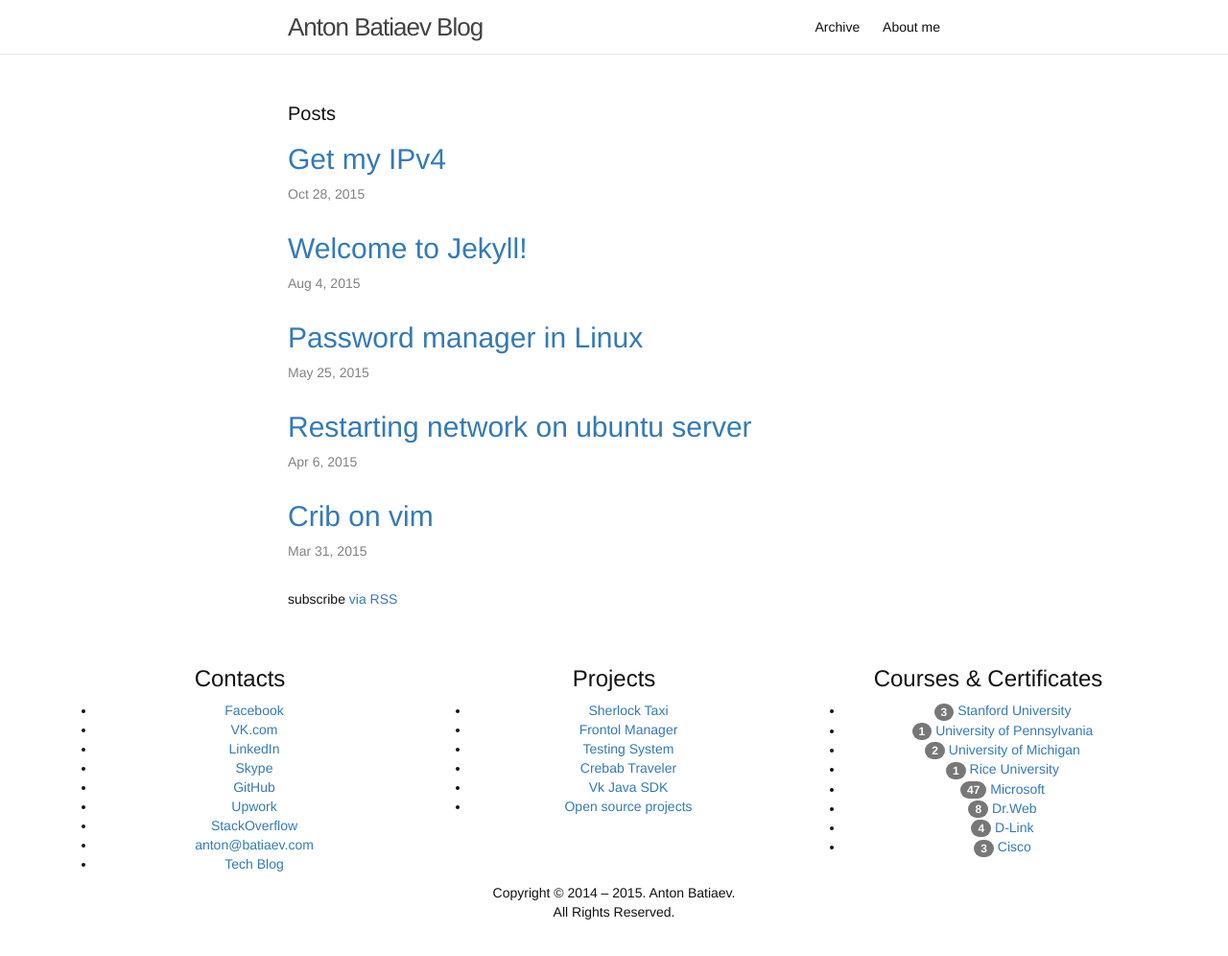
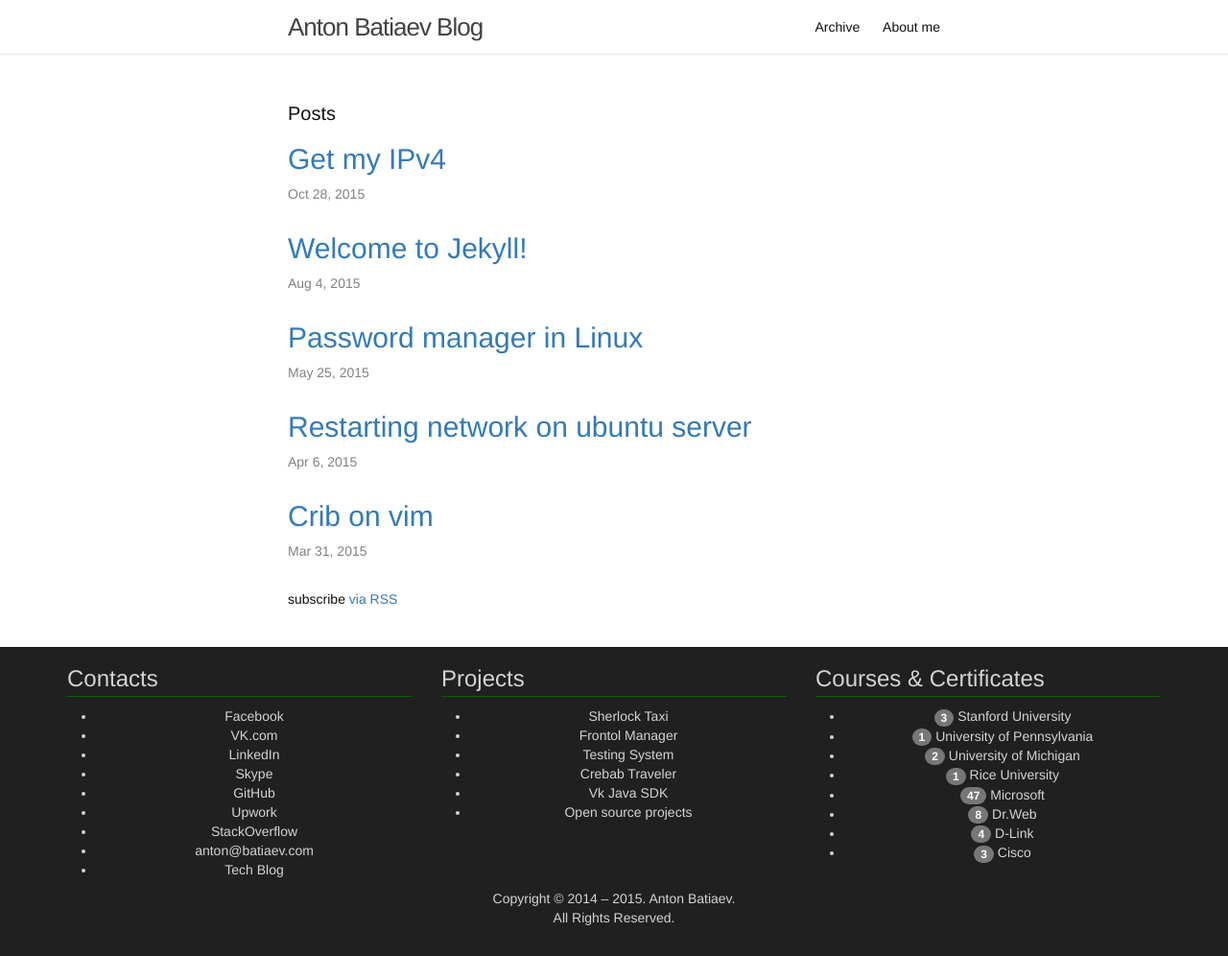
Before and after one commit to Batiaev/blog, a Jekyll site: the page built from index.html, in a window 1280 px wide. Shown: the whole page at 96% size. Built offline with Jekyll 4.4.1, drawn with Linux system fonts in a browser that asks for light colours; before the commit the page ends 960 px from its top, so only the background shows below that.

Commit message:
fix css for footer

```diff
--- a/_sass/app.scss
+++ b/_sass/app.scss
@@ -17,3 +17,23 @@
 //	background-color: DarkMagenta;
 //	background-color: rgba(139,0,139,0.7);
 //}
+
+footer div.col-md-6 {
+  padding-right: 25px;
+  padding-left: 25px;
+}
+footer {
+  color: LightGray;
+  background-color: #202020;
+  padding-bottom: 30px;
+}
+footer a,
+footer a:hover,
+footer a:visited {
+  color: LightGray;
+}
+footer h3 {
+  text-align: left;
+  border-bottom: 1px solid darkgreen;
+  padding-bottom: 5px;
+}
```
